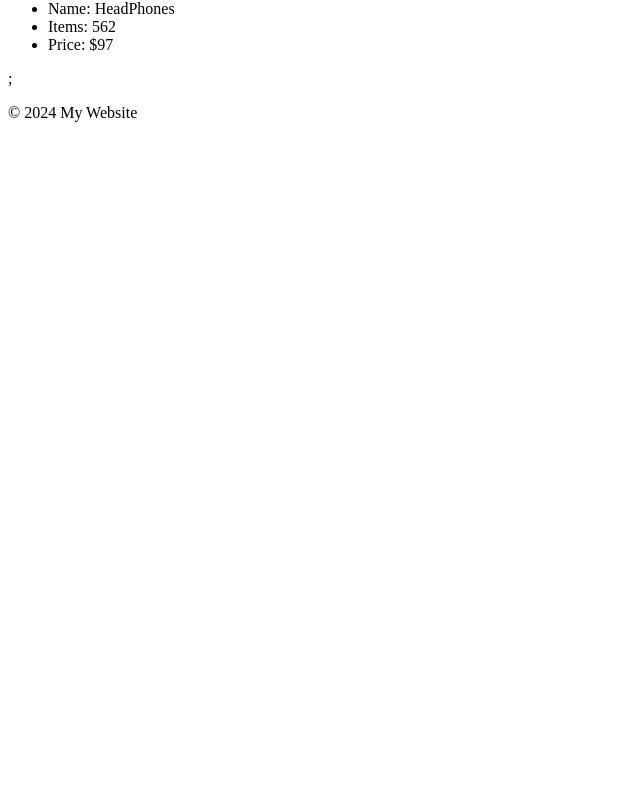
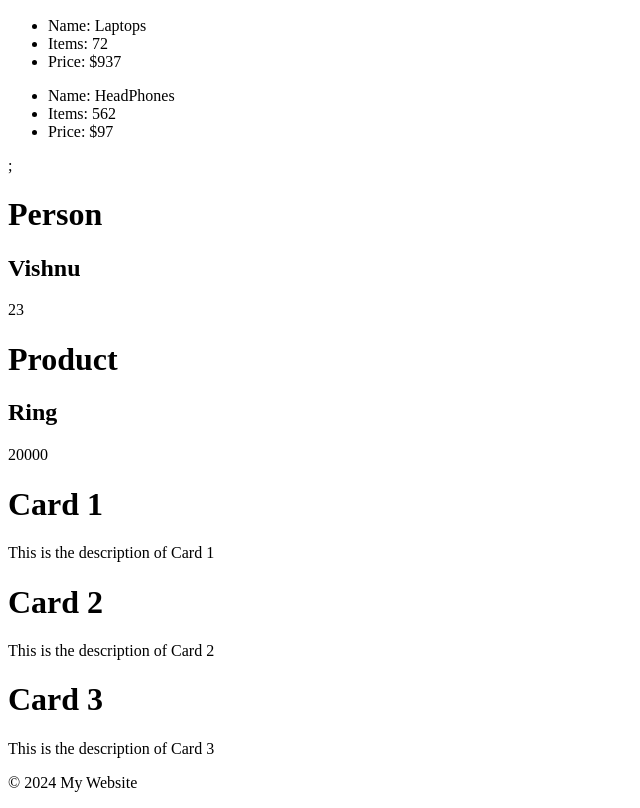
Before and after one commit to Vishnu473/React-Practice, a React (Vite) app: page / in a window 1280 px wide. Shown: the part 423-1231 px from the top of the page, without its empty margins (0-640 px from the left). Before the commit the page ends 800 px from the top, so only its background shows below. Built offline with nearby package versions, Linux system fonts and the light colour scheme.

Commit message:
Passing Props - parent,children

```diff
--- a/src/App.jsx
+++ b/src/App.jsx
@@ -11,6 +11,9 @@ import WelcomeMessage from './components/WelcomeMessage';
 import ProductInfo from './components/ProductInfo';
 import UserList from './components/UserList';
 import ProductList from './components/ProductList';
+import Product from './components/Product';
+import Person from './components/Person';
+import CardChildren from './components/CardChildren';
 
 const App = () => {
   return (
@@ -23,7 +26,20 @@ const App = () => {
       <ProductInfo /> */}
       <UserList />
       <ProductList />
+      <Person name='Vishnu' age='23'/>
+      <Product
+      name='Ring'
+      price='20000'/>
+      <CardChildren>
+        <div><h1>Card 1</h1>
+        <p>This is the description of Card 1</p></div>
+        <div><h1>Card 2</h1>
+        <p>This is the description of Card 2</p></div>
+        <div><h1>Card 3</h1>
+        <p>This is the description of Card 3</p></div>
+      </CardChildren>
       <Footer />
+
     </div>
   );
 };
--- /dev/null
+++ b/src/components/CardChildren.jsx
@@ -0,0 +1,9 @@
+import React from 'react'
+
+const CardChildren = (props) => {
+  return (
+    <div>{props.children}</div>
+  )
+}
+
+export default CardChildren
--- /dev/null
+++ b/src/components/Person.jsx
@@ -0,0 +1,12 @@
+import React from 'react'
+
+const Person = (props) => {
+  return (
+    <div><h1>Person</h1>
+    <h2>{props.name}</h2>
+    <p>{props.age}</p>
+    </div>
+  )
+}
+
+export default Person
--- /dev/null
+++ b/src/components/Product.jsx
@@ -0,0 +1,12 @@
+import React from 'react'
+
+const Product = ({name,price}) => {
+  return (
+    <div><h1>Product</h1>
+    <h2>{name}</h2>
+    <p>{price}</p></div>
+
+  )
+}
+
+export default Product;
--- a/src/components/ProductList.jsx
+++ b/src/components/ProductList.jsx
@@ -7,6 +7,7 @@ const ProductList = () => {
 
   return (
     <div>
+      <h3>Product List</h3>
       {products.map(({ id, name, items, price }) => (
         <ul key={id}>
           <li>Name: {name}</li>
--- a/src/components/UserList.jsx
+++ b/src/components/UserList.jsx
@@ -7,6 +7,7 @@ const UserList = () => {
 
   return (
     <div>
+      <h3>UsersList</h3>
       {users.map(({ id, name, age }) => (
         <ul key={id}>
           <li>Name: {name}</li>
```
